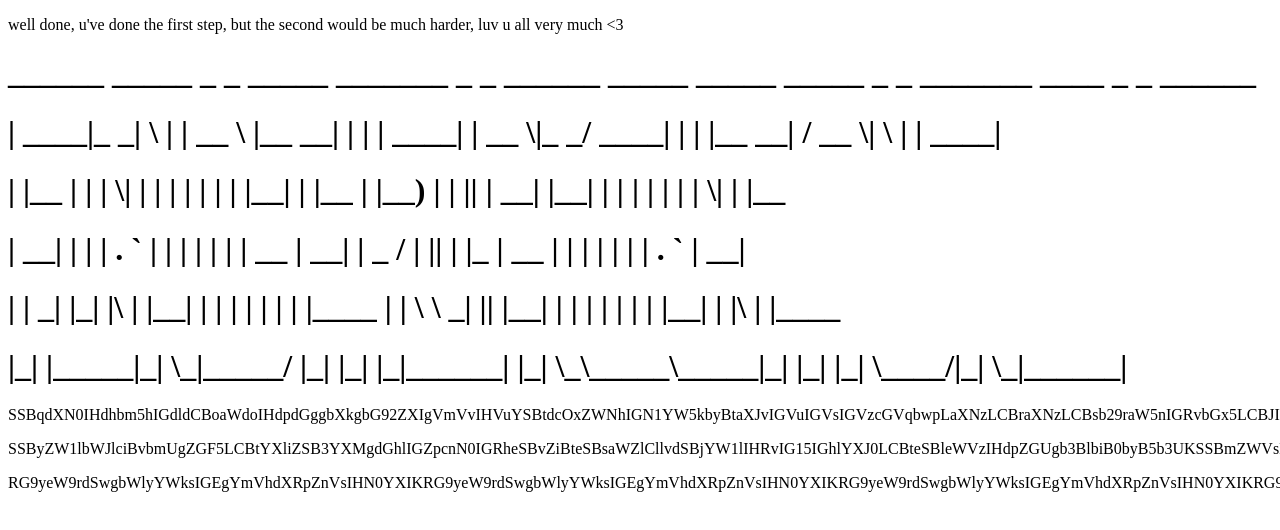
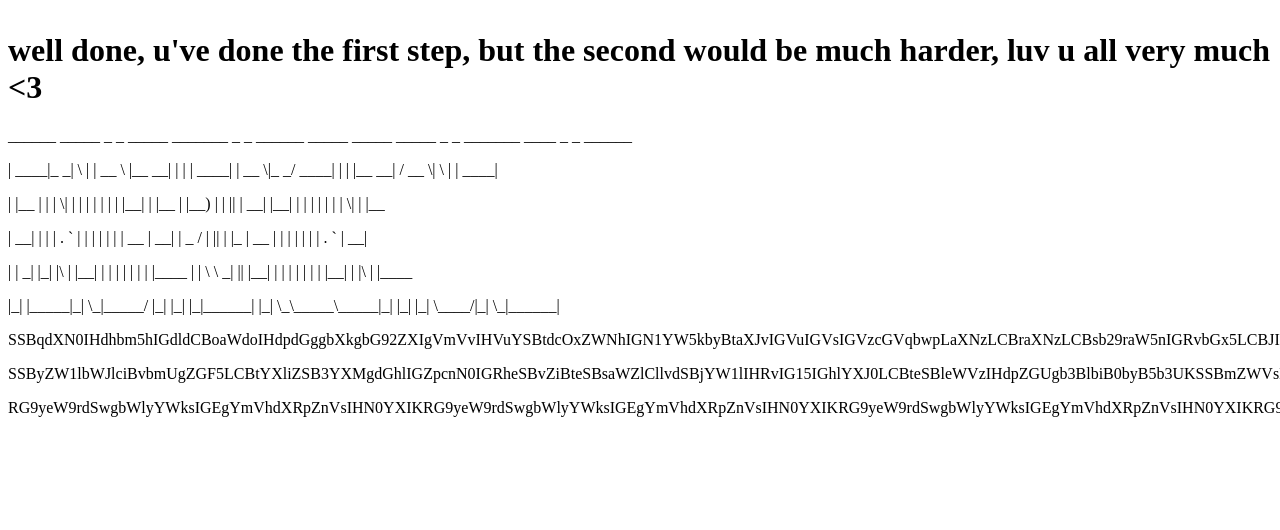
Before and after one commit to Yulogoth/Yulogoth.github.io, a plain HTML site: page index.html in a window 1280 px wide. Shown: the top 530 px of the page. Drawn offline with Linux system fonts and the light colour scheme.

Commit message:
Update index.html

```diff
--- a/index.html
+++ b/index.html
@@ -1,14 +1,14 @@
 <!DOCTYPE html>
 <html>
 <body>
-<p></p>well done, u've done the first step, but the second would be much harder, luv u all very much <3</p>
+<h1></p>well done, u've done the first step, but the second would be much harder, luv u all very much <3</h1>
 
- <h1> ______ _____ _   _ _____    _______ _    _ ______   _____  _____ _____ _    _ _______    ____  _   _ ______</h1>
- <h1>|  ____|_   _| \ | |  __ \  |__   __| |  | |  ____| |  __ \|_   _/ ____| |  | |__   __|  / __ \| \ | |  ____|</h1>
- <h1>| |__    | | |  \| | |  | |    | |  | |__| | |__    | |__) | | || |  __| |__| |  | |    | |  | |  \| | |__   </h1>
- <h1>|  __|   | | | . ` | |  | |    | |  |  __  |  __|   |  _  /  | || | |_ |  __  |  | |    | |  | | . ` |  __|  </h1>
- <h1>| |     _| |_| |\  | |__| |    | |  | |  | | |____  | | \ \ _| || |__| | |  | |  | |    | |__| | |\  | |____ </h1>
- <h1>|_|    |_____|_| \_|_____/     |_|  |_|  |_|______| |_|  \_\_____\_____|_|  |_|  |_|     \____/|_| \_|______|</h1>
+ <p> ______ _____ _   _ _____    _______ _    _ ______   _____  _____ _____ _    _ _______    ____  _   _ ______</p>
+ <p>|  ____|_   _| \ | |  __ \  |__   __| |  | |  ____| |  __ \|_   _/ ____| |  | |__   __|  / __ \| \ | |  ____|</p>
+ <p>| |__    | | |  \| | |  | |    | |  | |__| | |__    | |__) | | || |  __| |__| |  | |    | |  | |  \| | |__   </p>
+ <p>|  __|   | | | . ` | |  | |    | |  |  __  |  __|   |  _  /  | || | |_ |  __  |  | |    | |  | | . ` |  __|  </p>
+ <p>| |     _| |_| |\  | |__| |    | |  | |  | | |____  | | \ \ _| || |__| | |  | |  | |    | |__| | |\  | |____ </p>
+ <p>|_|    |_____|_| \_|_____/     |_|  |_|  |_|______| |_|  \_\_____\_____|_|  |_|  |_|     \____/|_| \_|______|</p>
 
 
 
```
